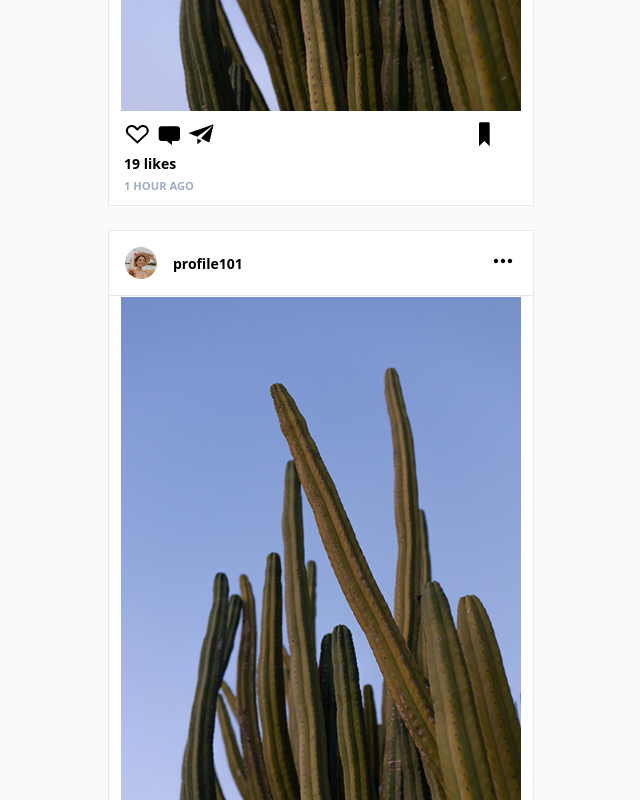
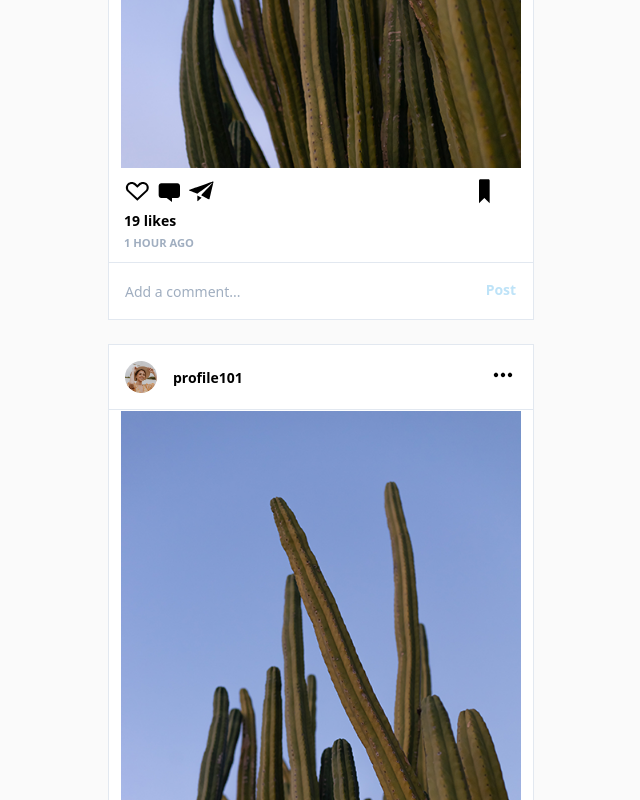
Before and after one commit to donxp/igclone, a Nuxt app: page / in a window 1280 px wide. Shown: the part 1660-2460 px from the top of the page, without its empty margins (212-852 px from the left). Built offline with nearby package versions, Linux system fonts and the light colour scheme.

Commit message:
refactor parts of post into separate components, add comment component

```diff
--- a/assets/css/custom.css
+++ b/assets/css/custom.css
@@ -15,3 +15,7 @@ html {
 .text-xxs {
     font-size: 0.7em;
 }
+
+input:focus {
+    outline: 0;
+}
--- a/components/Feed/FeedPost.vue
+++ b/components/Feed/FeedPost.vue
@@ -17,47 +17,19 @@
             <img class="w-full" :src="'/images/' + post.image">
         </div>
         <div style="padding: 10px 15px;">
-            <div>
-                <FeedPostButtons />
-            </div>
-            <div class="text-sm font-semibold">
-                {{ post.likes }} likes
-            </div>
-            <div>
-                <div class="text-sm text-gray-500" v-if="post.comments.length > maxCommentSummary">
-                    View all {{ post.comments.length }} comments
-                </div>
-                <div class="text-sm" v-for="(comment, index) in commentSummary" :key="index">
-                    <span class="font-semibold">{{ comment.from }}</span> {{ comment.comment }}
-                </div>
-            </div>
-            <div class="text-xxs uppercase font-semibold text-gray-500 mt-1">
-                {{ post.time_ago }}
-            </div>
+            <FeedPostButtons />
+            <FeedPostDetails :post="post" />
         </div>
+        <FeedPostAddComment />
     </div>
 </template>
 
 <script>
-import FeedPostButtons from './FeedPostButtons'
-
 export default {
-    components: { FeedPostButtons },
     props: ['post'],
     data() {
         return {
-            maxCommentSummary: 3
-        }
-    },
-    computed: {
-        commentSummary() {
-            const comments = []
 
-            for(let i = 0; i < Math.min(this.post.comments.length, this.maxCommentSummary); i++) {
-                comments.push(this.post.comments[i])
-            }
-
-            return comments
         }
     }
 }
--- /dev/null
+++ b/components/Feed/FeedPostAddComment.vue
@@ -0,0 +1,27 @@
+<template>
+    <div class="border-t">
+        <div class="flex p-4">
+            <div class="w-11/12">
+                <input class="text-sm" v-model="comment" type="text" placeholder="Add a comment...">
+            </div>
+            <div class="w-1/12">
+                <div
+                    class="text-sm text-center text-blue-200 font-semibold"
+                    :class="{ 'text-blue-500': (comment.length > 0) }"
+                >
+                    Post
+                </div>
+            </div>
+        </div>
+    </div>
+</template>
+
+<script>
+export default {
+    data() {
+        return {
+            comment: ''
+        }
+    }
+}
+</script>
--- /dev/null
+++ b/components/Feed/FeedPostDetails.vue
@@ -0,0 +1,40 @@
+<template>
+    <div>
+        <div class="text-sm font-semibold">
+            {{ post.likes }} likes
+        </div>
+        <div>
+            <div class="text-sm text-gray-500" v-if="post.comments.length > maxCommentSummary">
+                View all {{ post.comments.length }} comments
+            </div>
+            <div class="text-sm" v-for="(comment, index) in commentSummary" :key="index">
+                <span class="font-semibold">{{ comment.from }}</span> {{ comment.comment }}
+            </div>
+        </div>
+        <div class="text-xxs uppercase font-semibold text-gray-500 mt-1">
+            {{ post.time_ago }}
+        </div>
+    </div>
+</template>
+
+<script>
+export default {
+    props: ['post'],
+    data() {
+        return {
+            maxCommentSummary: 3
+        }
+    },
+    computed: {
+        commentSummary() {
+            const comments = []
+
+            for(let i = 0; i < Math.min(this.post.comments.length, this.maxCommentSummary); i++) {
+                comments.push(this.post.comments[i])
+            }
+
+            return comments
+        }
+    }
+}
+</script>
--- a/components/Header.vue
+++ b/components/Header.vue
@@ -46,10 +46,6 @@
     padding: 2px 0;
 }
 
-.search-bar > input:focus {
-    outline: 0;
-}
-
 .header-controls > div:not(:last-of-type) {
     margin-right: 20px;
 }
```
